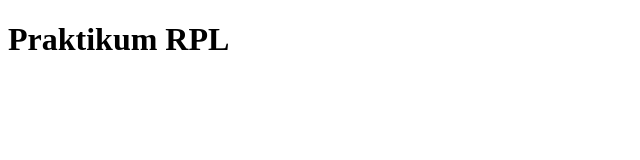
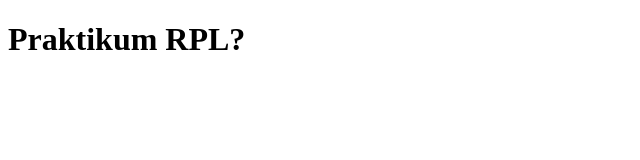
Before and after one commit to mahkota/praktikumRPL, a plain HTML site: page index.html in a window 1280 px wide. Shown: the full height of the page, 0-640 px from the left. Drawn offline with Linux system fonts and the light colour scheme.

Commit message:
Second commit.

```diff
--- a/index.html
+++ b/index.html
@@ -6,6 +6,6 @@
     <title>Praktikum RPL</title>
 </head>
 <body>
-    <h1>Praktikum RPL</h1>
+    <h1>Praktikum RPL?</h1>
 </body>
 </html>
```
